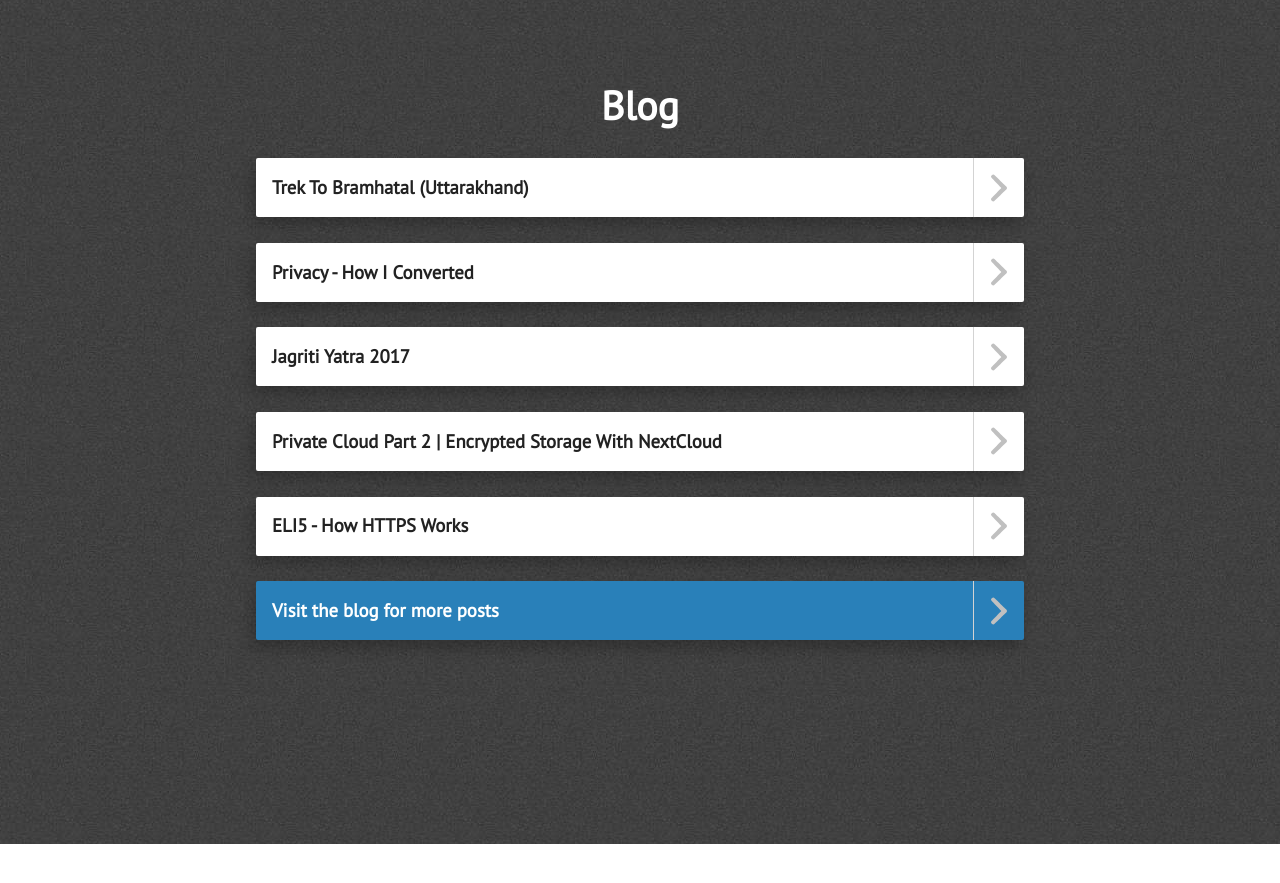
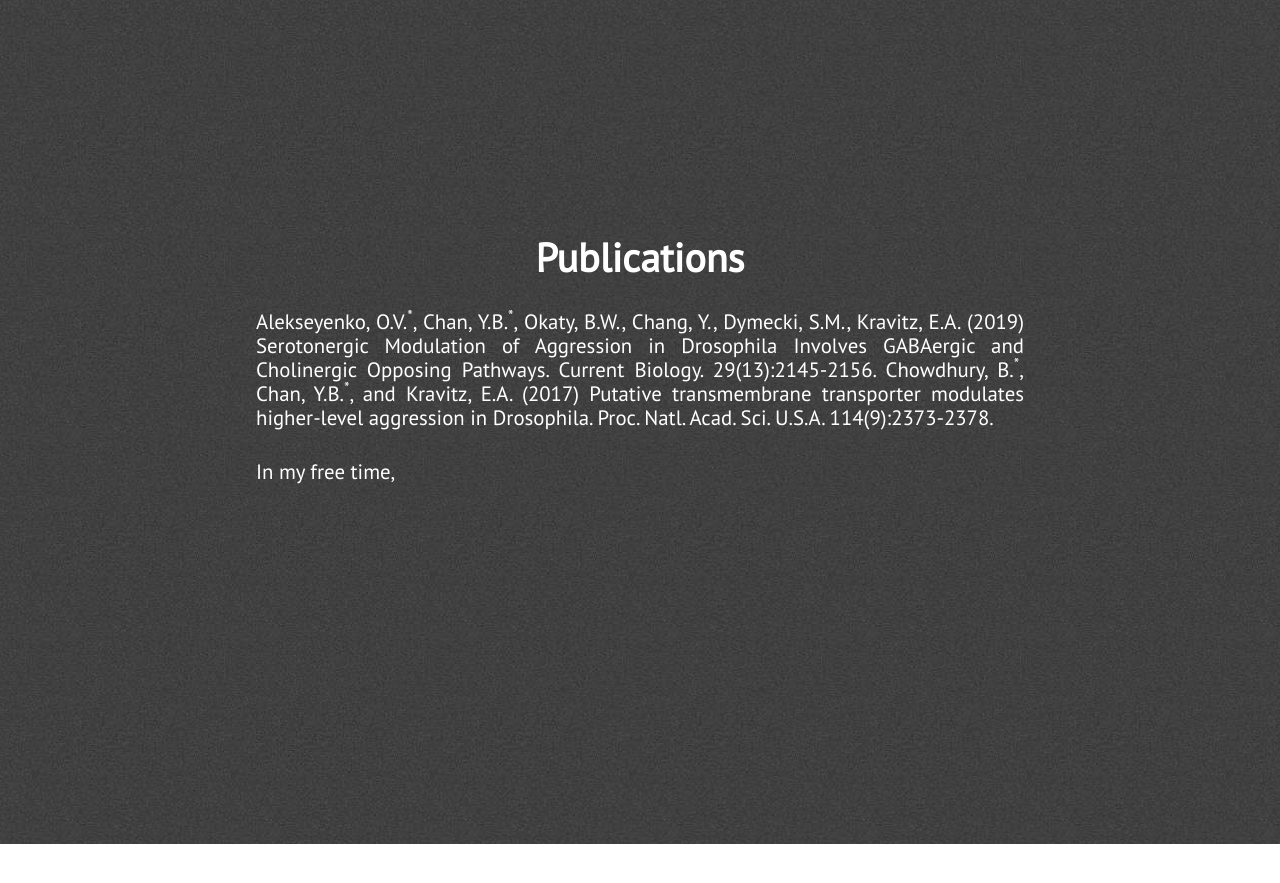
Before and after one commit to ybchan/ybchan.github.io, a Jekyll site: the page built from index.html, in a window 1280 px wide and 900 px high, scrolled down 4056 px. Shown: the top 883 px of the window. Built offline with Jekyll 4.4.1, drawn with Linux system fonts in a browser that asks for light colours; nearby versions of some CDN libraries; some of the changed text lies outside the part shown.

Commit message:
Add publication.html

```diff
--- /dev/null
+++ b/_includes/publication.html
@@ -0,0 +1,15 @@
+<div class="section-wrapper">
+    <section class="section about" id="about">
+        <div id="about-text">
+            <div class="section-heading">Publications</div>
+            <p class="paragraph-text justify-text">
+                Alekseyenko, O.V.<sup>*</sup>, Chan, Y.B.<sup>*</sup>, Okaty, B.W., Chang, Y., Dymecki, S.M., Kravitz, E.A. (2019) Serotonergic Modulation of Aggression in Drosophila Involves GABAergic and Cholinergic Opposing Pathways. Current Biology. 29(13):2145-2156.
+
+                Chowdhury, B.<sup>*</sup>, Chan, Y.B.<sup>*</sup>, and Kravitz, E.A. (2017) Putative transmembrane transporter modulates higher-level aggression in Drosophila. Proc. Natl. Acad. Sci. U.S.A. 114(9):2373-2378.
+            </p>
+            <p class="paragraph-text justify-text">
+                In my free time,
+            </p>
+        </div>
+    </section>
+</div>
--- a/_layouts/default.html
+++ b/_layouts/default.html
@@ -13,12 +13,14 @@
 
     {% include projects.html %}
 
-    {% include blogs.html %}
+    {% include publication.html %}
+
+<!--     {% include blogs.html %}
 
     {% include extra.html %}
 
     {% include footer.html %}
 
-    {% include scripts.html %}
+    {% include scripts.html %} -->
 </body>
 </html>
```
